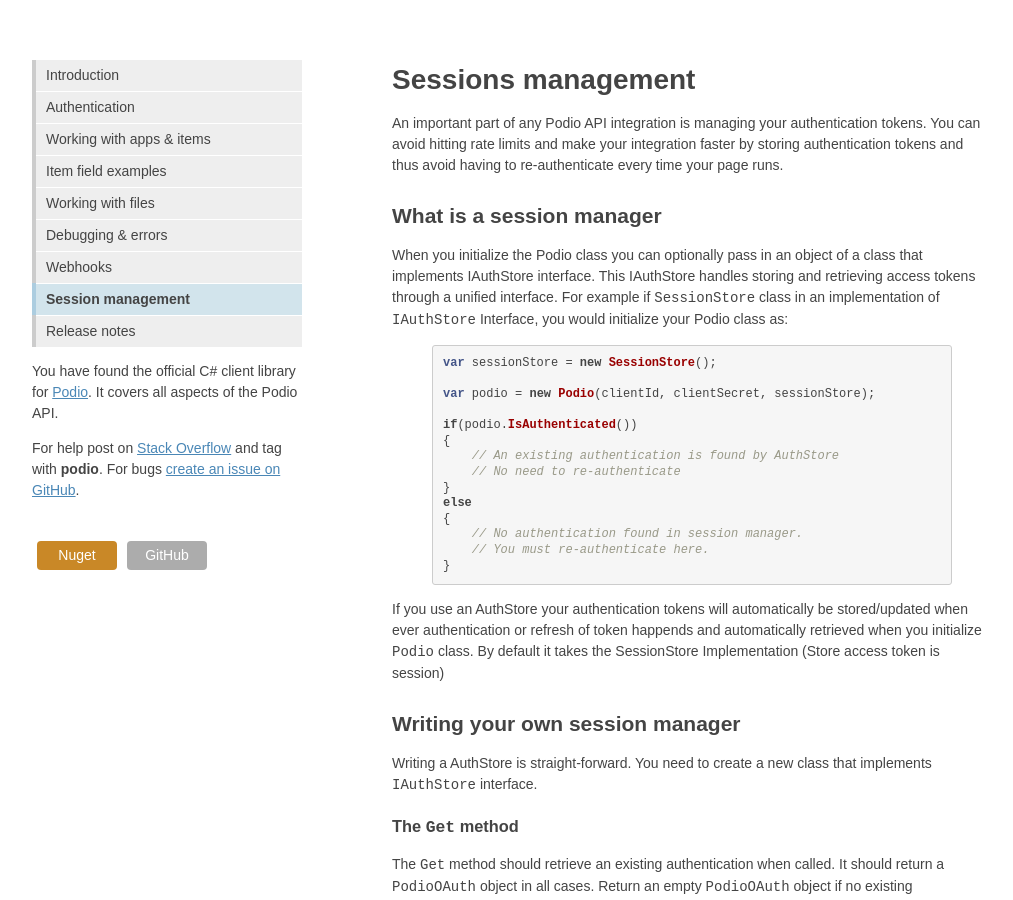
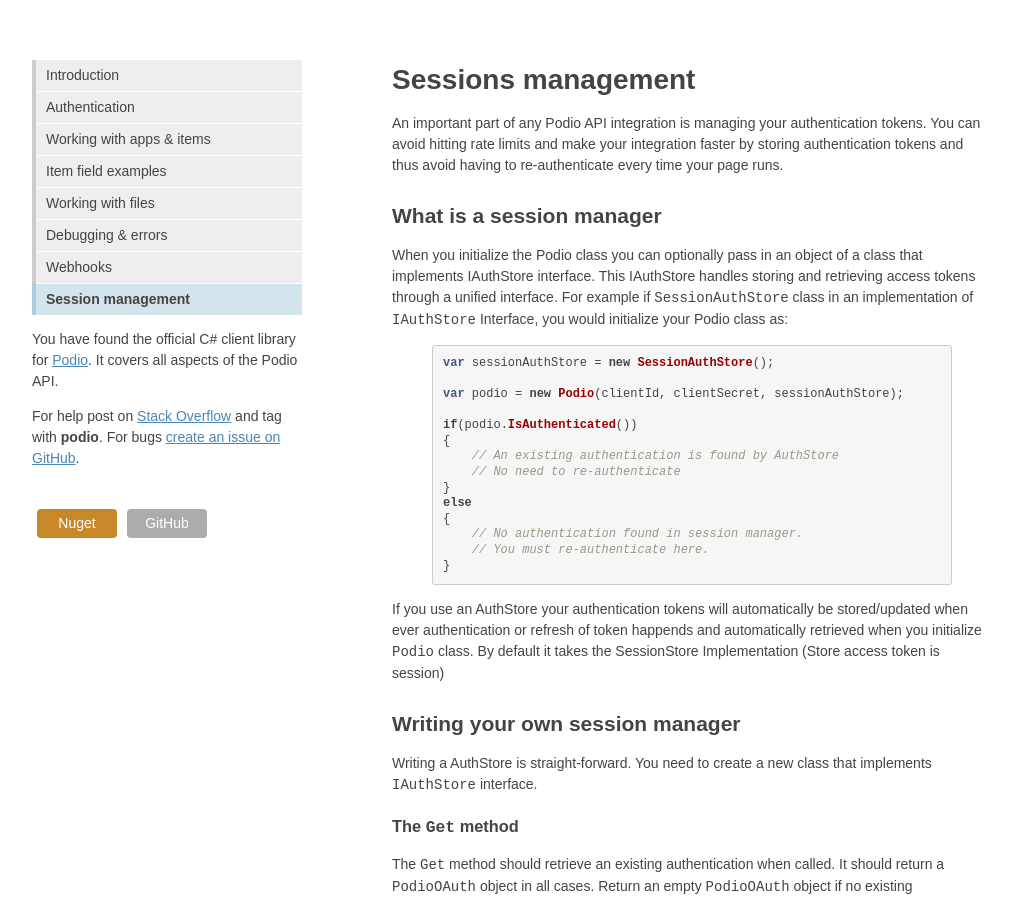
Before and after one commit to podio/podio-dotnet, a Jekyll site: the page built from sessions/index.md, in a window 1280 px wide and 900 px high. Shown: the whole window, without its empty margins (128-1141 px from the left). Built offline with Jekyll 4.4.1, drawn with Linux system fonts in a browser that asks for light colours.

Commit message:
Minor corrections

```diff
--- a/_layouts/default.html
+++ b/_layouts/default.html
@@ -20,7 +20,6 @@
             <li class="{% if page.active == 'debug' %}active{% endif %}"><a href="{{ site.baseurl}}/debug">Debugging &amp; errors</a></li>
             <li class="{% if page.active == 'webhooks' %}active{% endif %}"><a href="{{ site.baseurl}}/webhooks">Webhooks</a></li>
             <li class="{% if page.active == 'sessions' %}active{% endif %}"><a href="{{ site.baseurl}}/sessions">Session management</a></li>
-            <li class="{% if page.active == 'changelog' %}active{% endif %}"><a href="{{ site.baseurl}}/changelog">Release notes</a></li>
           </ul>
         </nav>
         <p>You have found the official C# client library for <a href="https://developers.podio.com/">Podio</a>. It covers all aspects of the Podio API.</p>
--- a/sessions/index.md
+++ b/sessions/index.md
@@ -6,12 +6,12 @@ active: sessions
 An important part of any Podio API integration is managing your authentication tokens. You can avoid hitting rate limits and make your integration faster by storing authentication tokens and thus avoid having to re-authenticate every time your page runs.
 
 ## What is a session manager
-When you initialize the Podio class you can optionally pass in an object of a class that implements IAuthStore interface. This IAuthStore handles storing and retrieving access tokens through a unified interface. For example if `SessionStore` class in an implementation of `IAuthStore` Interface, you would initialize your Podio class as:
+When you initialize the Podio class you can optionally pass in an object of a class that implements IAuthStore interface. This IAuthStore handles storing and retrieving access tokens through a unified interface. For example if `SessionAuthStore` class in an implementation of `IAuthStore` Interface, you would initialize your Podio class as:
 
 {% highlight csharp startinline %}
-var sessionStore = new SessionStore();
+var sessionAuthStore = new SessionAuthStore();
 
-var podio = new Podio(clientId, clientSecret, sessionStore);
+var podio = new Podio(clientId, clientSecret, sessionAuthStore);
 
 if(podio.IsAuthenticated())
 {
```
Also changed, not shown: other parts of _layouts/default.html (+1 -1 lines), debug/index.md (+3 -4 lines), fields/index.md (+2 -1 lines), index.md (+1 -1 lines), webhooks/index.md (+5 -3 lines).
